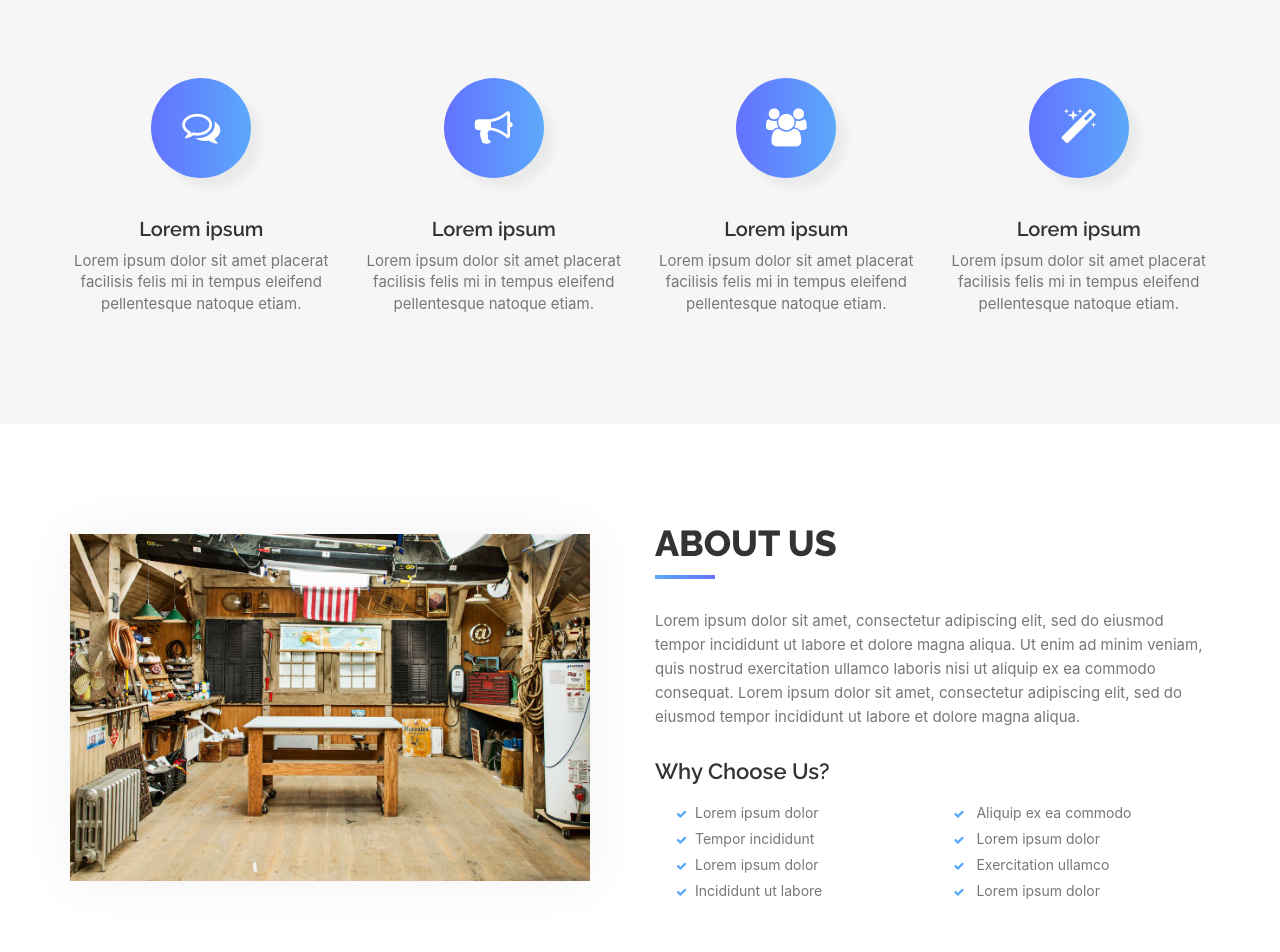
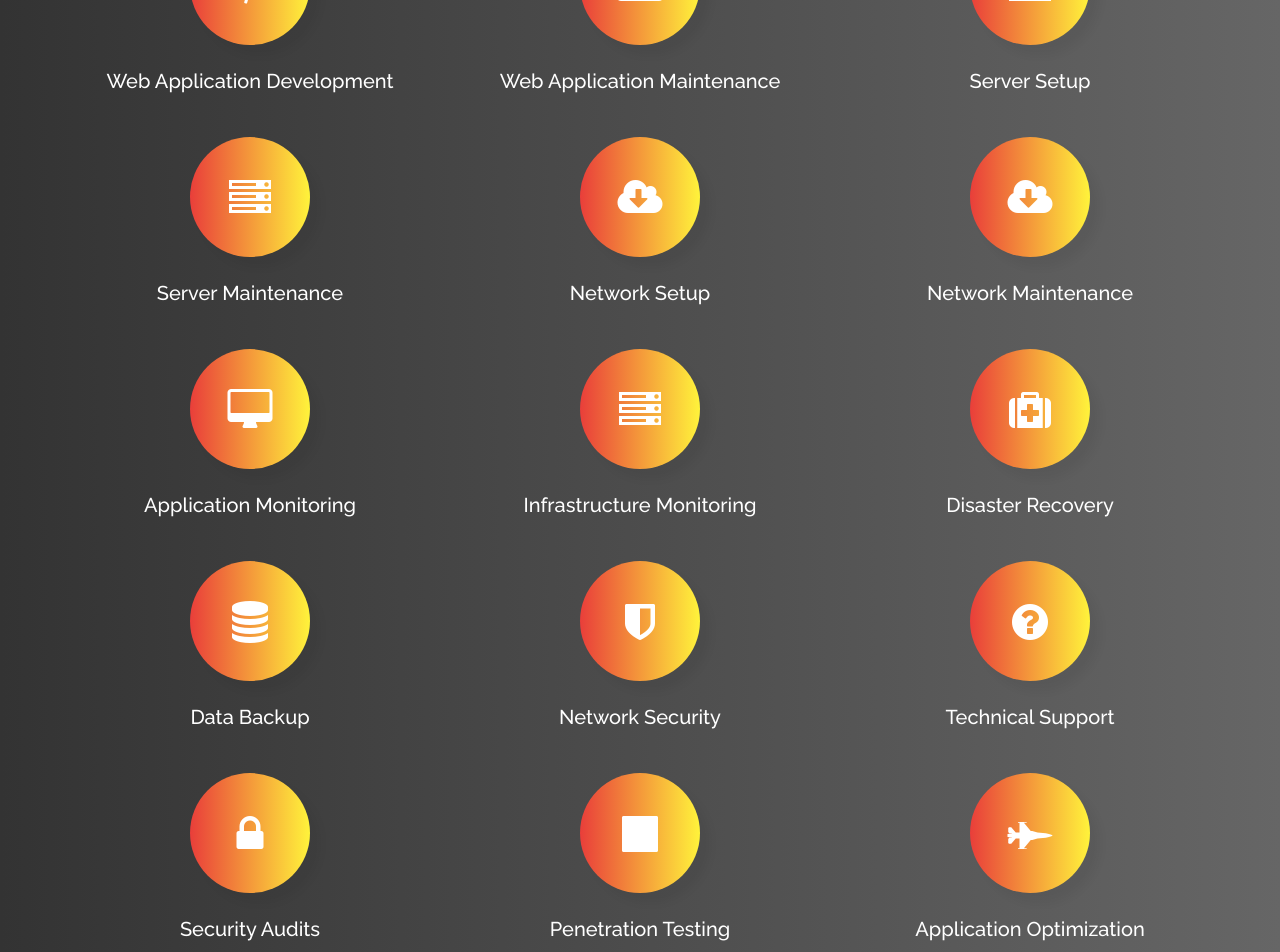
Before and after one commit to eriklangslet/laezr.com, a React (Create React App) app: page / in a window 1280 px wide. Shown: the part 1080-2032 px from the top of the page. Built offline with nearby package versions, Linux system fonts and the light colour scheme; what smooth-scroll would draw is missing.

Commit message:
content updates

```diff
--- a/public/css/style.css
+++ b/public/css/style.css
@@ -104,7 +104,7 @@ hr {
   bottom: -1px;
   width: 0;
   height: 2px;
-  background: linear-gradient(to right, #6372ff 0%, #5ca9fb 100%);
+  background: linear-gradient(to right, #ED683C 0%, #FFF33B 100%);
   content: '';
   transition: width 0.2s;
 }
@@ -125,7 +125,7 @@ hr {
   bottom: -1px !important;
   width: 100% !important;
   height: 2px !important;
-  background: linear-gradient(to right, #6372ff 0%, #5ca9fb 100%) !important;
+  background: linear-gradient(to right, #ED683C 0%, #FFF33B 100%) !important;
   content: '' !important;
   transition: width 0.2s !important;
 }
@@ -152,7 +152,7 @@ hr {
 .section-title h2::after {
   position: absolute;
   content: '';
-  background: linear-gradient(to right, #5ca9fb 0%, #6372ff 100%);
+  background: linear-gradient(to right, #FFF33B 0%, #ED683C 100%);
   height: 4px;
   width: 60px;
   bottom: 0;
@@ -166,8 +166,8 @@ hr {
   font-family: 'Raleway', sans-serif;
   text-transform: uppercase;
   color: #fff;
-  background-color: #5ca9fb;
-  background-image: linear-gradient(to right, #5ca9fb 0%, #6372ff 100%);
+  background-color: #FFF33B;
+  background-image: linear-gradient(to right, #FFF33B 0%, #ED683C 100%);
   padding: 14px 34px;
   letter-spacing: 1px;
   margin: 0;
@@ -184,7 +184,7 @@ hr {
 .btn-custom.active {
   color: #fff;
   background-image: none;
-  background-color: #6372ff;
+  background-color: #ED683C;
 }
 .btn:active,
 .btn.active {
@@ -229,7 +229,7 @@ a:focus,
 }
 .intro h1 span {
   font-weight: 800;
-  color: #5ca9fb;
+  color: #FFF33B;
 }
 .intro p {
   color: #fff;
@@ -258,7 +258,7 @@ header .intro-text {
   height: 100px;
   padding: 30px 0;
   border-radius: 50%;
-  background: linear-gradient(to right, #6372ff 0%, #5ca9fb 100%);
+  background: linear-gradient(to right, #ED683C 0%, #FFF33B 100%);
   box-shadow: 10px 10px 10px rgba(0, 0, 0, 0.05);
 }
 /* About Section */
@@ -277,7 +277,7 @@ header .intro-text {
 #about h2::after {
   position: absolute;
   content: '';
-  background: linear-gradient(to right, #5ca9fb 0%, #6372ff 100%);
+  background: linear-gradient(to right, #FFF33B 0%, #ED683C 100%);
   height: 4px;
   width: 60px;
   bottom: 0;
@@ -292,7 +292,7 @@ header .intro-text {
 #about .about-text li:before {
   content: '\f00c';
   font-family: 'FontAwesome';
-  color: #5ca9fb;
+  color: #ED683C;
   font-size: 11px;
   font-weight: 300;
   padding-right: 8px;
@@ -311,7 +311,7 @@ header .intro-text {
 /* Services Section */
 #services {
   padding: 100px 0;
-  background: linear-gradient(to right, #6372ff 0%, #5ca9fb 100%);
+  background: linear-gradient(to right, #333 0%, #666 100%);
   color: #fff;
 }
 #services .service-desc {
@@ -335,7 +335,7 @@ header .intro-text {
   width: 120px;
   height: 120px;
   padding: 40px 0;
-  background: linear-gradient(to right, #6372ff 0%, #5ca9fb 100%);
+  background: linear-gradient(to right, #E93E3A 0%, #FFF33B 100%);
   border-radius: 50%;
   color: #fff;
   box-shadow: 10px 10px 10px rgba(0, 0, 0, 0.05);
@@ -461,7 +461,7 @@ header .intro-text {
 /* Contact Section */
 #contact {
   padding: 100px 0 60px 0;
-  background: linear-gradient(to right, #6372ff 0%, #5ca9fb 100%);
+  background: linear-gradient(to right, #ED683C 0%, #FFF33B 100%);
   color: rgba(255, 255, 255, 0.75);
 }
 #contact .section-title {
--- a/src/App.jsx
+++ b/src/App.jsx
@@ -24,12 +24,12 @@ const App = () => {
   return (
     <div>
       <Navigation />
-      <Header data={landingPageData.Header} />
-      <Features data={landingPageData.Features} />
+      {/* <Header data={landingPageData.Header} /> */}
+      {/* <Features data={landingPageData.Features} /> */}
       <About data={landingPageData.About} />
       <Services data={landingPageData.Services} />
-      <Gallery />
-      <Testimonials data={landingPageData.Testimonials} />
+      {/* <Gallery />
+      <Testimonials data={landingPageData.Testimonials} /> */}
       <Footer />
     </div>
   )
--- a/src/components/navigation.jsx
+++ b/src/components/navigation.jsx
@@ -25,11 +25,11 @@ export const Navigation = (props) => {
           id='bs-example-navbar-collapse-1'
         >
           <ul className='nav navbar-nav navbar-right'>
-            <li className='nav-item nav-link'>
+            {/* <li className='nav-item nav-link'>
               <a href='#features' className='nav-link'>
                 Features
               </a>
-            </li>
+            </li> */}
             <li className='nav-item'>
               <a href='#about' className='nav-link'>
                 About
@@ -40,7 +40,7 @@ export const Navigation = (props) => {
                 Services
               </a>
             </li>
-            <li className='nav-item'>
+            {/* <li className='nav-item'>
               <a href='#portfolio' className='nav-link'>
                 Gallery
               </a>
@@ -49,7 +49,7 @@ export const Navigation = (props) => {
               <a href='#testimonials' className='nav-link'>
                 Testimonials
               </a>
-            </li>
+            </li> */}
           </ul>
         </div>
       </div>
--- a/src/components/services.jsx
+++ b/src/components/services.jsx
@@ -5,8 +5,7 @@ export const Services = (props) => {
         <div className='section-title'>
           <h2>Our Services</h2>
           <p>
-            Lorem ipsum dolor sit amet, consectetur adipiscing elit duis sed
-            dapibus leonec.
+          Some services and specialties we will provide are:
           </p>
         </div>
         <div className='row'>
--- a/src/data/data.json
+++ b/src/data/data.json
@@ -6,81 +6,127 @@
 
     },
     "About": {
-        "paragraph": "Lorem ipsum dolor sit amet, consectetur adipiscing elit, sed do eiusmod tempor incididunt ut labore et dolore magna aliqua. Ut enim ad minim veniam, quis nostrud exercitation ullamco laboris nisi ut aliquip ex ea commodo consequat. Lorem ipsum dolor sit amet, consectetur adipiscing elit, sed do eiusmod tempor incididunt ut labore et dolore magna aliqua.",
+        "paragraph": "At Laezr Consulting, we have our clients at heart and have made their satisfaction our utmost concern. It is imperative that online businesses have a secure, scalable environment in which to do business. This can be costly, and high costs can be a barrier to businesses that could benefit from our services. We want to help businesses grow with the changing landscape of technology. We plan to do this by utilizing time saving tools and frameworks to save time and money.",
         "Why": [
-            "Lorem ipsum dolor",
-            "Tempor incididunt",
-            "Lorem ipsum dolor",
-            "Incididunt ut labore"
+            "Push-Button Applications",
+            "Reasonable Prices",
+            "Secure Environments",
+            "Robust Scalability"
         ],
         "Why2": [
-            "Aliquip ex ea commodo",
-            "Lorem ipsum dolor",
-            "Exercitation ullamco",
-            "Lorem ipsum dolor"
+            "Save Time",
+            "Save Money",
+            "Best Practices",
+            "Expand"
         ]
     },
-    "Services": [{
-            "icon": "fa fa-wordpress",
-            "name": "Lorem ipsum dolor",
-            "text": "Lorem ipsum dolor sit amet, consectetur adipiscing elit. Duis sed dapibus leo nec ornare diam sedasd commodo nibh ante facilisis bibendum dolor feugiat at."
+    "Services": [
+        {
+            "icon": "fa fa-code",
+            "name": "Web Application Development",
+            "text": ""
         },
         {
-            "icon": "fa fa-cart-arrow-down",
-            "name": "Consectetur adipiscing",
-            "text": "Lorem ipsum dolor sit amet, consectetur adipiscing elit. Duis sed dapibus leo nec ornare diam sedasd commodo nibh ante facilisis bibendum dolor feugiat at."
+            "icon": "fa fa-laptop",
+            "name": "Web Application Maintenance",
+            "text": ""
+        },
+        {
+            "icon": "fa fa-server",
+            "name": "Server Setup",
+            "text": ""
+        },
+        {
+            "icon": "fa fa-server",
+            "name": "Server Maintenance",
+            "text": ""
         },
         {
             "icon": "fa fa-cloud-download",
-            "name": "Lorem ipsum dolor",
-            "text": "Lorem ipsum dolor sit amet, consectetur adipiscing elit. Duis sed dapibus leo nec ornare diam sedasd commodo nibh ante facilisis bibendum dolor feugiat at."
+            "name": "Network Setup",
+            "text": ""
         },
         {
-            "icon": "fa fa-language",
-            "name": "Consectetur adipiscing",
-            "text": "Lorem ipsum dolor sit amet, consectetur adipiscing elit. Duis sed dapibus leo nec ornare diam sedasd commodo nibh ante facilisis bibendum dolor feugiat at."
+            "icon": "fa fa-cloud-download",
+            "name": "Network Maintenance",
+            "text": ""
         },
         {
-            "icon": "fa fa-plane",
-            "name": "Lorem ipsum dolor",
-            "text": "Lorem ipsum dolor sit amet, consectetur adipiscing elit. Duis sed dapibus leo nec ornare diam sedasd commodo nibh ante facilisis bibendum dolor feugiat at."
+            "icon": "fa fa-desktop",
+            "name": "Application Monitoring",
+            "text": ""
         },
         {
-            "icon": "fa fa-pie-chart",
-            "name": "Consectetur adipiscing",
-            "text": "Lorem ipsum dolor sit amet, consectetur adipiscing elit. Duis sed dapibus leo nec ornare diam sedasd commodo nibh ante facilisis bibendum dolor feugiat at."
+            "icon": "fa fa-server",
+            "name": "Infrastructure Monitoring",
+            "text": ""
+        },
+        {
+            "icon": "fa fa-medkit",
+            "name": "Disaster Recovery",
+            "text": ""
+        },
+        {
+            "icon": "fa fa-database",
+            "name": "Data Backup",
+            "text": ""
+        },
+        {
+            "icon": "fa fa-shield",
+            "name": "Network Security",
+            "text": ""
+        },
+        {
+            "icon": "fa fa-question-circle",
+            "name": "Technical Support",
+            "text": ""
+        },
+        {
+            "icon": "fa fa-lock",
+            "name": "Security Audits",
+            "text": ""
+        },
+        {
+            "icon": "fa fa-stop",
+            "name": "Penetration Testing",
+            "text": ""
+        },
+        {
+            "icon": "fa fa-fighter-jet",
+            "name": "Application Optimization",
+            "text": ""
         }
 
 
     ],
     "Testimonials": [{
             "img": "img/testimonials/01.jpg",
-            "text": "\"Lorem ipsum dolor sit amet, consectetur adipiscing elit. Duis sed dapibus leo nec ornare diam sedasd commodo nibh ante facilisis bibendum dolor feugiat at.\"",
+            "text": "\"\"",
             "name": "John Doe"
         },
         {
             "img": "img/testimonials/02.jpg",
-            "text": "\"Lorem ipsum dolor sit amet, consectetur adipiscing elit. Duis sed dapibus leo nec ornare diam sedasd commodo nibh ante facilisis bibendum dolor feugiat at.\"",
+            "text": "\"\"",
             "name": "Johnathan Doe"
         },
         {
             "img": "img/testimonials/03.jpg",
-            "text": "\"Lorem ipsum dolor sit amet, consectetur adipiscing elit. Duis sed dapibus leo nec ornare diam sedasd commodo nibh ante facilisis bibendum dolor feugiat at.\"",
+            "text": "\"\"",
             "name": "John Doe"
         },
         {
             "img": "img/testimonials/04.jpg",
-            "text": "\"Lorem ipsum dolor sit amet, consectetur adipiscing elit. Duis sed dapibus leo nec ornare diam sedasd commodo nibh ante facilisis bibendum dolor feugiat at.\"",
+            "text": "\"\"",
             "name": "Johnathan Doe"
         },
         {
             "img": "img/testimonials/05.jpg",
-            "text": "\"Lorem ipsum dolor sit amet, consectetur adipiscing elit. Duis sed dapibus leo nec ornare diam sedasd commodo nibh ante facilisis bibendum dolor feugiat at.\"",
+            "text": "\"\"",
             "name": "John Doe"
         },
         {
             "img": "img/testimonials/06.jpg",
-            "text": "\"Lorem ipsum dolor sit amet, consectetur adipiscing elit. Duis sed dapibus leo nec ornare diam sedasd commodo nibh ante facilisis bibendum dolor feugiat at.\"",
+            "text": "\"\"",
             "name": "Johnathan Doe"
         }
     ],
```
Also changed, not shown: public/img/about.jpg.
